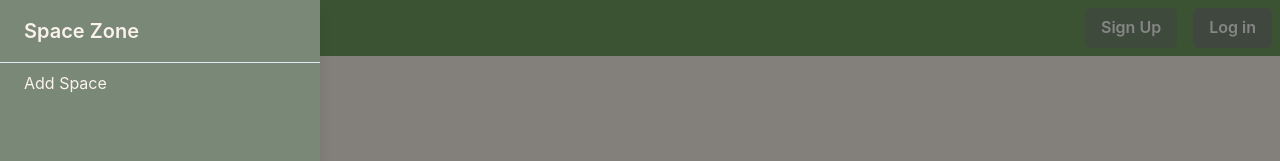
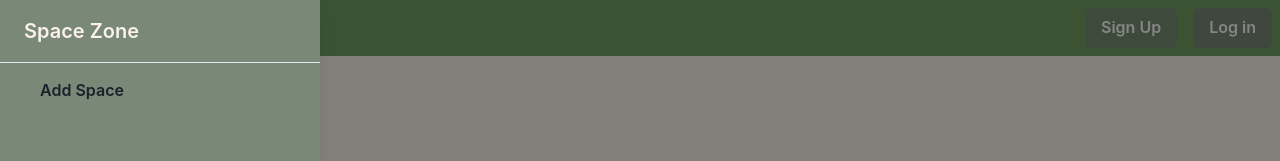
Before and after one commit to H-A-L-F/SpaceZone, a React (Create React App) app: page / in a window 1280 px wide. Both pictures are taken after a click on the button "Search database". Shown: the top 161 px of the page. Built offline with nearby package versions, Linux system fonts and the light colour scheme.

Commit message:
prettier navlink

```diff
--- a/src/layouts/MasterLayout.jsx
+++ b/src/layouts/MasterLayout.jsx
@@ -24,7 +24,10 @@ const MasterLayout = ({ children }) => {
                 <DrawerContent bg="primary.500">
                     <DrawerHeader borderBottomWidth='1px'>Space Zone</DrawerHeader>
                     <DrawerBody>
-                        <NavLink to="/space/add">Add Space</NavLink>
+                        <Button variant="ghost" w="full" alignContent="initial">
+                            <NavLink to="/space/add">Add Space</NavLink>
+                            <Spacer />
+                        </Button>
                     </DrawerBody>
                 </DrawerContent>
             </Drawer>
```
